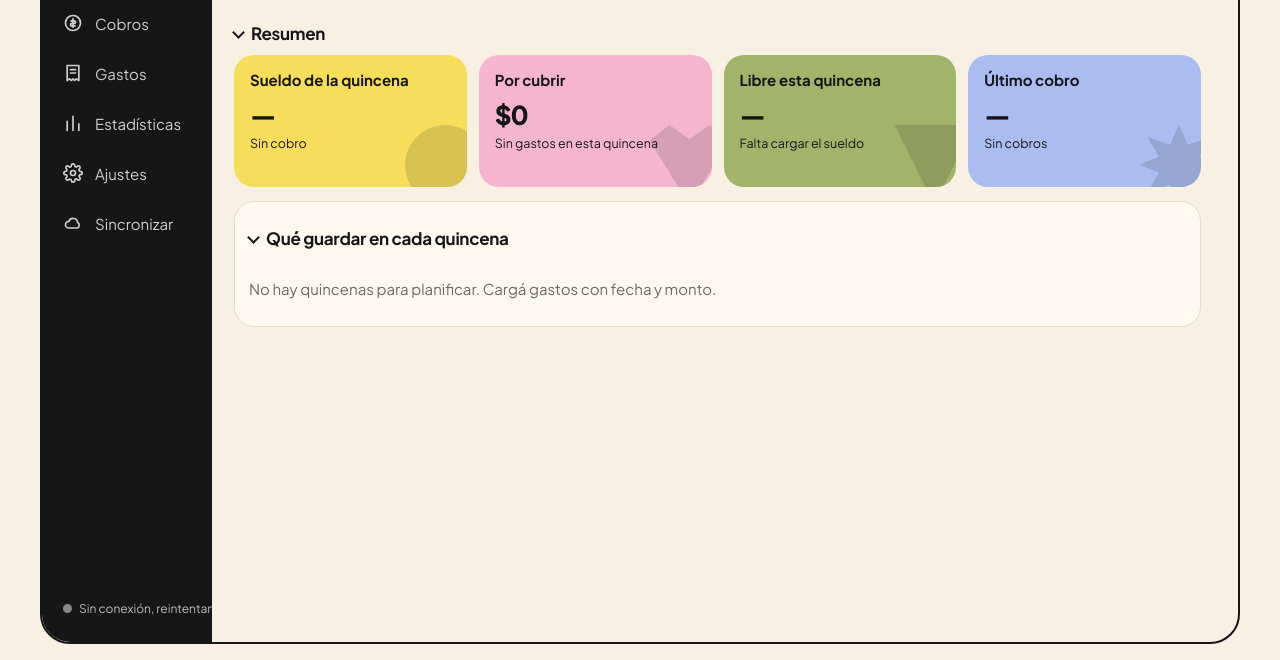
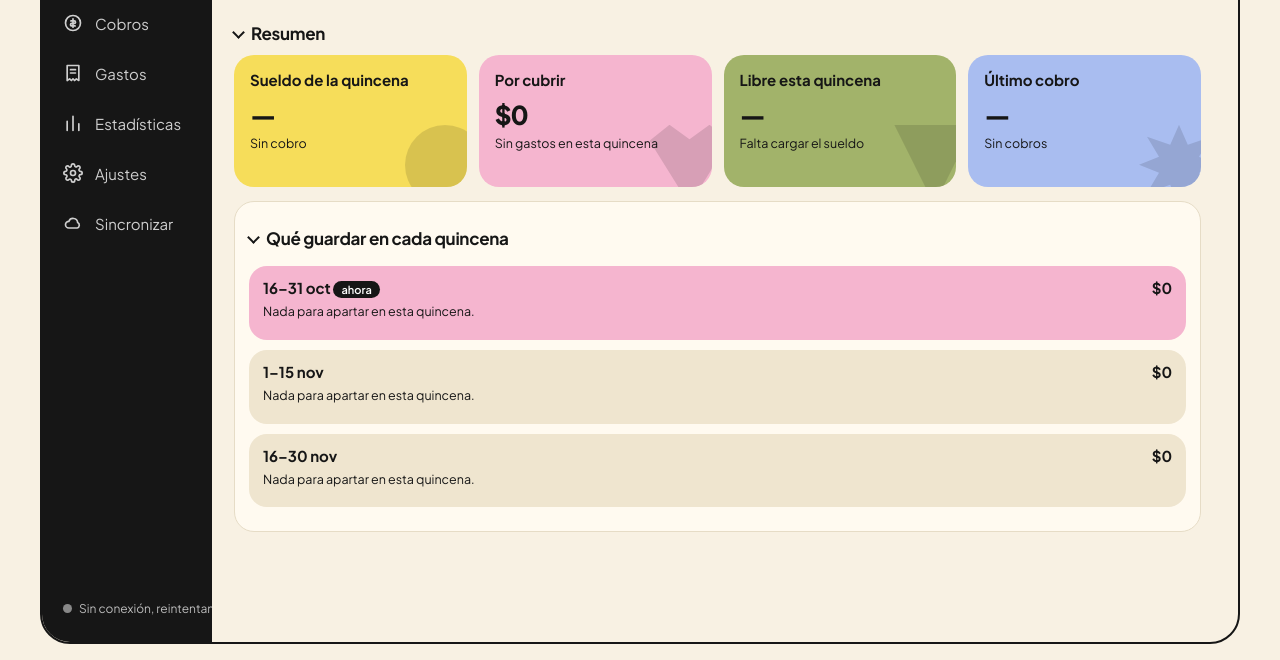
Before and after one commit to adandigi5/ahorraya, a plain HTML site: page index.html in a window 1280 px wide. Shown: the part 140-800 px from the top of the page. Drawn offline with Linux system fonts and the light colour scheme.

Commit message:
Add files via upload

```diff
--- a/index.html
+++ b/index.html
@@ -269,6 +269,7 @@ function compute(){
   Cq.forEach(get);
   s.cobros.forEach(c=>{if(!c.fecha)return;const q=qOf(parseD(c.fecha));if(q<now)return;
     if(c.monto>0)get(q).inc+=c.monto;else get(q).pend++});
+  const todayS=ymd(new Date()),fut=s.cobros.filter(c=>c.fecha&&c.fecha>=todayS).map(c=>c.fecha).sort();
   let total=0,pend=0;
   s.gastos.forEach(g=>{
     if(!g.fecha||!(g.monto>0))return;
@@ -278,6 +279,11 @@ function compute(){
       const due=qOf(parseD(o.fecha));
       if(g.rec&&due<now)return;
       total+=g.monto;
+      if(fut.length){
+        let q=now;
+        if(o.fecha>todayS){const bf=fut.filter(f=>f<o.fecha);if(bf.length)q=Math.max(now,qOf(parseD(bf[bf.length-1])))}
+        const m=get(q);m.items.push({id:o.id,g,fecha:o.fecha,part:g.monto,late:due<=now,nc:due>now&&q===now});m.sum+=g.monto;return;
+      }
       const st=o.prev?Math.max(now,qOf(o.prev)):now,range=[];
       if(due<=now)range.push(now);else for(let q=st;q<due;q++)range.push(q);
       if(!range.length)range.push(now);
@@ -304,7 +310,7 @@ function render(){
   const C=compute(),{now,qs,total,pend}=C;
   const cur=qs.find(x=>x.q===now);
   const nextC=s.cobros.filter(c=>c.fecha&&c.fecha>=ymd(new Date())).sort((a,b)=>a.fecha<b.fecha?-1:1)[0];
-  const nxt=qs.find(x=>x.q>now&&x.sum>0);
+  const nxt=qs.find(x=>x.q>now&&x.q<=now+2&&x.sum>0);
   let ag;
   if(!pend)ag='Todavía no cargaste gastos. Agregalos en la pestaña Gastos, con su categoría y fecha de pago.';
   else{
@@ -323,14 +329,14 @@ function render(){
    `<div class="card p"><h3>Por cubrir</h3>${bigH(money(cRem))}<div class="small">${cI.length?(cRem===0?'Todo cubierto':'Apartado '+money(apart)+' de '+money(cur.sum)):'Sin gastos en esta quincena'}</div></div>`+
    `<div class="card g"><h3>Libre esta quincena</h3>${bigH(libre==null?'—':money(libre))}<div class="small">${libre==null?'Falta cargar el sueldo':libre<0?'No alcanza':(cur.spent>0?'Sueldo − guardar − gastado':'Sueldo − a guardar')}</div></div>`+
    `<div class="card b"><h3>Último cobro</h3>${bigH(lastC?fmtD(lastC.fecha):'—')}<div class="small">${lastC?(!nextC?'Ya pasó':nextC===lastC?'También el próximo':'Próximo: '+fmtD(nextC.fecha)):'Sin cobros'}</div></div>`;
-  $('plan').innerHTML=qs.length?qs.slice(0,planAll?qs.length:8).map(x=>{
+  $('plan').innerHTML=[0,1,2].map(i=>qs.find(x=>x.q===now+i)||{q:now+i,items:[],sum:0,inc:0,pend:0,spent:0}).map(x=>{
     const dn=x.items.filter(i=>isDone(x.q,i)),all=x.items.length>0&&dn.length===x.items.length,lib=x.inc>0?x.inc-x.sum-x.spent:null,ap=dn.reduce((a,i)=>a+i.part,0);
     return `<div class="q ${x.q===now?'now':''} ${all?'done':''}"><header><span>${qLabel(x.q)} ${x.q===now?'<span class="tag">ahora</span>':''}${x.inc||x.pend?'<span class="tag">cobro</span>':''}</span><span>${money(x.sum)}</span></header>
+    ${!x.items.length?'<div class="small">Nada para apartar en esta quincena.</div>':''}
     ${x.sum>0?`<div class="chips" style="margin:8px 0 0">${byCat(x.items).map(([k,v])=>chip(k,v)).join('')}</div>`:''}
     <ul>${x.items.map(i=>{const k=x.q+':'+i.id,ok=!!s.hechos[k];return `<li class="${ok?'ok':''}"><label><input type="checkbox" data-qi="${esc(k)}" ${ok?'checked':''} aria-label="Apartado: ${esc(i.g.desc)}"><i class="sw" style="background:${catOf(i.g.cat).color}"></i><span class="t">${esc(i.g.desc)} <small>vence ${fmtD(i.fecha)}</small>${i.g.rec?' <span class="tag">mensual</span>':''}${i.late?' <span class="tag">vence ya</span>':''}${i.nc?' <span class="tag">sin cobro previo</span>':''}</span></label><span class="t">${money(i.part)}</span></li>`}).join('')}</ul>
     ${x.spent>0?`<div class="small">Ya gastado: ${money(x.spent)}</div>`:''}${x.inc>0?`<div class="small">Cobro ${money(x.inc)} − a guardar ${money(x.sum)}${x.spent>0?' − gastado '+money(x.spent):''} = <b>${lib<0?'faltan '+money(-lib):'libre '+money(lib)}</b></div>`:x.pend?'<div class="small">Cobro sin monto todavía: cargalo en Cobros.</div>':''}
-    ${x.sum>0?`<div class="small">Apartado ${money(ap)} de ${money(x.sum)}</div><label style="margin-top:8px"><input type="checkbox" data-qa="${x.q}" ${all?'checked':''}> Marcar todo como apartado</label>`:''}</div>`}).join('')+(qs.length>8?`<button class="ghost" data-all="1">${planAll?'Mostrar menos':'Ver todas las quincenas ('+qs.length+')'}</button>`:'')
-    :'<div class="empty">No hay quincenas para planificar. Cargá gastos con fecha y monto.</div>';
+    ${x.sum>0?`<div class="small">Apartado ${money(ap)} de ${money(x.sum)}</div><label style="margin-top:8px"><input type="checkbox" data-qa="${x.q}" ${all?'checked':''}> Marcar todo como apartado</label>`:''}</div>`}).join('');
   const cs=[...s.cobros].sort((a,b)=>(a.fecha||'')<(b.fecha||'')?-1:1);
   $('clist').innerHTML=cs.length?cs.map(c=>`<div class="row g4"><label class="dt"><span class="dtv${c.fecha?'':' ph'}">${c.fecha?fmtD(c.fecha):'Fecha'}</span><input data-t="c" data-id="${esc(c.id)}" data-k="fecha" type="date" value="${esc(c.fecha||'')}" aria-label="Fecha"></label><input data-t="c" data-id="${esc(c.id)}" data-k="monto" type="text" inputmode="decimal" data-num autocomplete="off" value="${fnum(c.monto)}" placeholder="Monto al cobrar" aria-label="Monto"><input data-t="c" data-id="${esc(c.id)}" data-k="desc" value="${esc(c.desc||'')}" placeholder="Concepto" aria-label="Concepto"><button class="x" data-del="c" data-id="${esc(c.id)}" aria-label="Eliminar">×</button></div>`).join(''):'<div class="empty">Sin fechas de cobro. Agregalas arriba o importalas desde un archivo.</div>';
   $('cats').innerHTML=s.cats.map(c=>`<span class="chip"><i class="sw" style="background:${c.color}"></i>${esc(c.name)}<button class="x" data-dc="${esc(c.id)}" aria-label="Eliminar categoría ${esc(c.name)}">×</button></span>`).join('')||'<span class="msg">Sin categorías. Creá una abajo.</span>';
@@ -405,7 +411,6 @@ document.addEventListener('click',e=>{
   if(d){const a=d.dataset.del==='c'?s.cobros:s.gastos,i=a.findIndex(x=>String(x.id)===d.dataset.id);if(i>-1)a.splice(i,1);save();render()}
   const rc=e.target.closest('[data-rec]');
   if(rc){const g=s.gastos.find(x=>String(x.id)===rc.dataset.rec);if(g){g.rec=!g.rec;save();render()}}
-  if(e.target.closest('[data-all]')){planAll=!planAll;render()}
   const gt=e.target.closest('[data-gt]');
   if(gt){GT=gt.dataset.gt;render()}
   const sfb=e.target.closest('[data-sf]');
```
